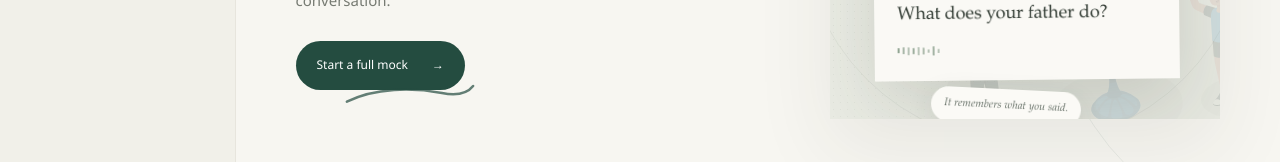
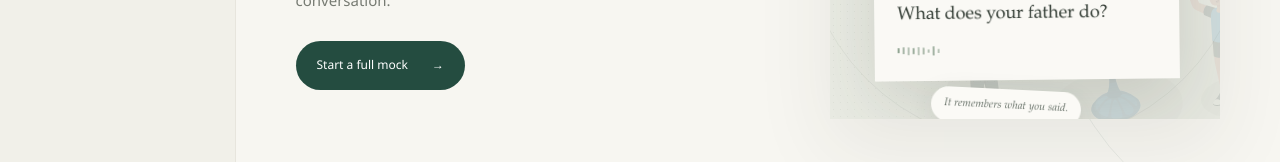
Before and after one commit to ahmedawan216/f1-interview, a Next.js app: page /app/practice in a window 1280 px wide. Shown: the part 398-560 px from the top of the page. Built offline with nearby package versions, Linux system fonts and the light colour scheme.

Commit message:
refine dashboard heading motion and accents

```diff
--- a/app/app/practice/page.tsx
+++ b/app/app/practice/page.tsx
@@ -41,10 +41,9 @@ export default function PracticePage() {
       <section className="practice-hero">
         <div className="practice-heading">
           <p className="eyebrow">YOUR PRACTICE SPACE <span className="eyebrow-dot" /></p>
-          <h1>A little practice<br /><em>goes a long way.</em></h1>
+          <h1>A little practice<br /><em className="type-loop type-18">goes a long way.</em></h1>
           <p className="page-intro">Practice the questions that matter, get comfortable under pressure, and learn what you want to tighten before the real conversation.</p>
           <Link className="button button-dark practice-primary-cta" href="/app/practice/setup">
-            <svg className="marker marker-dashboard-cta" viewBox="0 0 150 42" aria-hidden="true"><path d="M5 27 C37 13 79 15 111 23 C127 27 139 25 146 17" /></svg>
             Start a full mock <span aria-hidden="true">→</span>
           </Link>
         </div>
```
